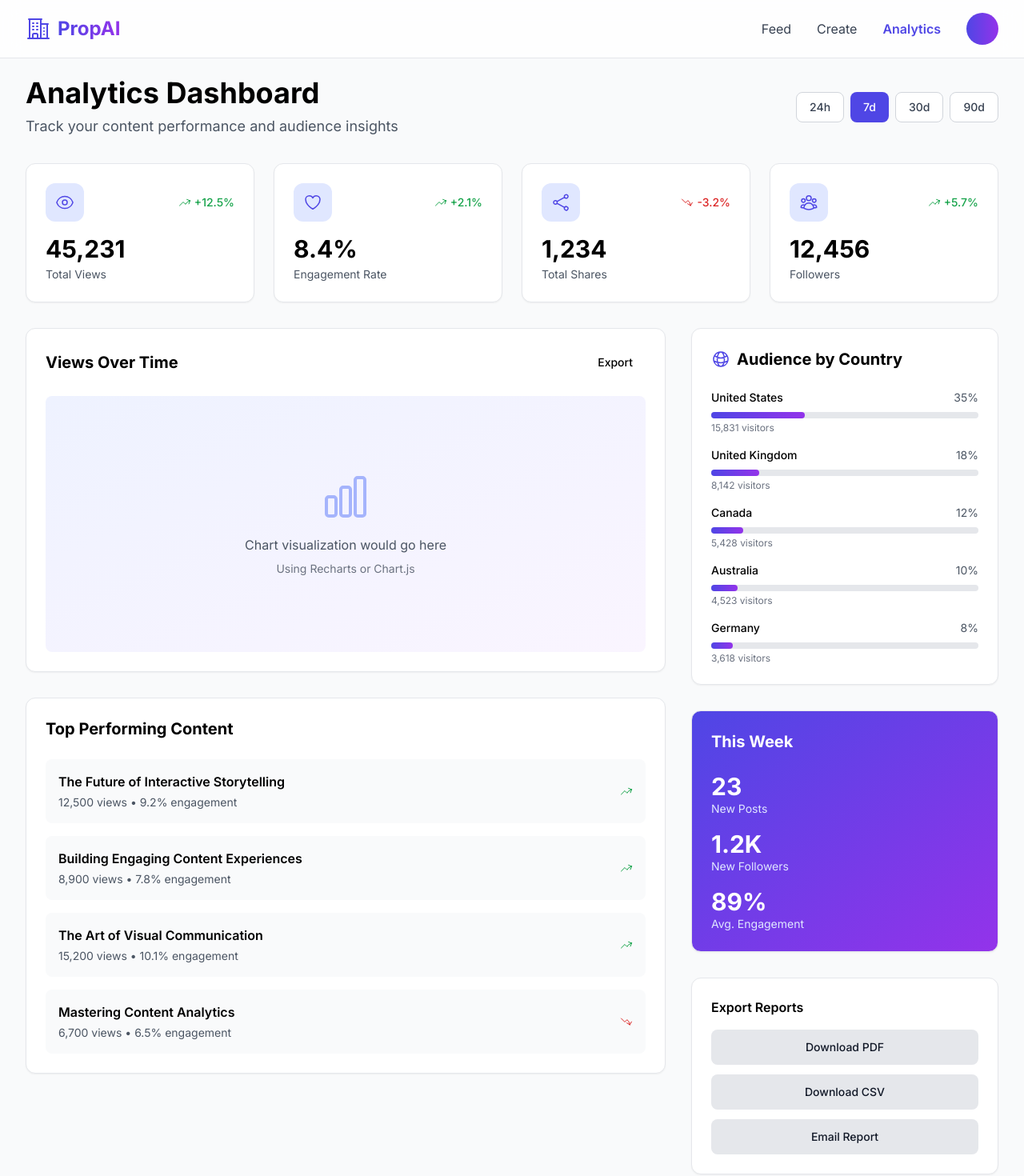
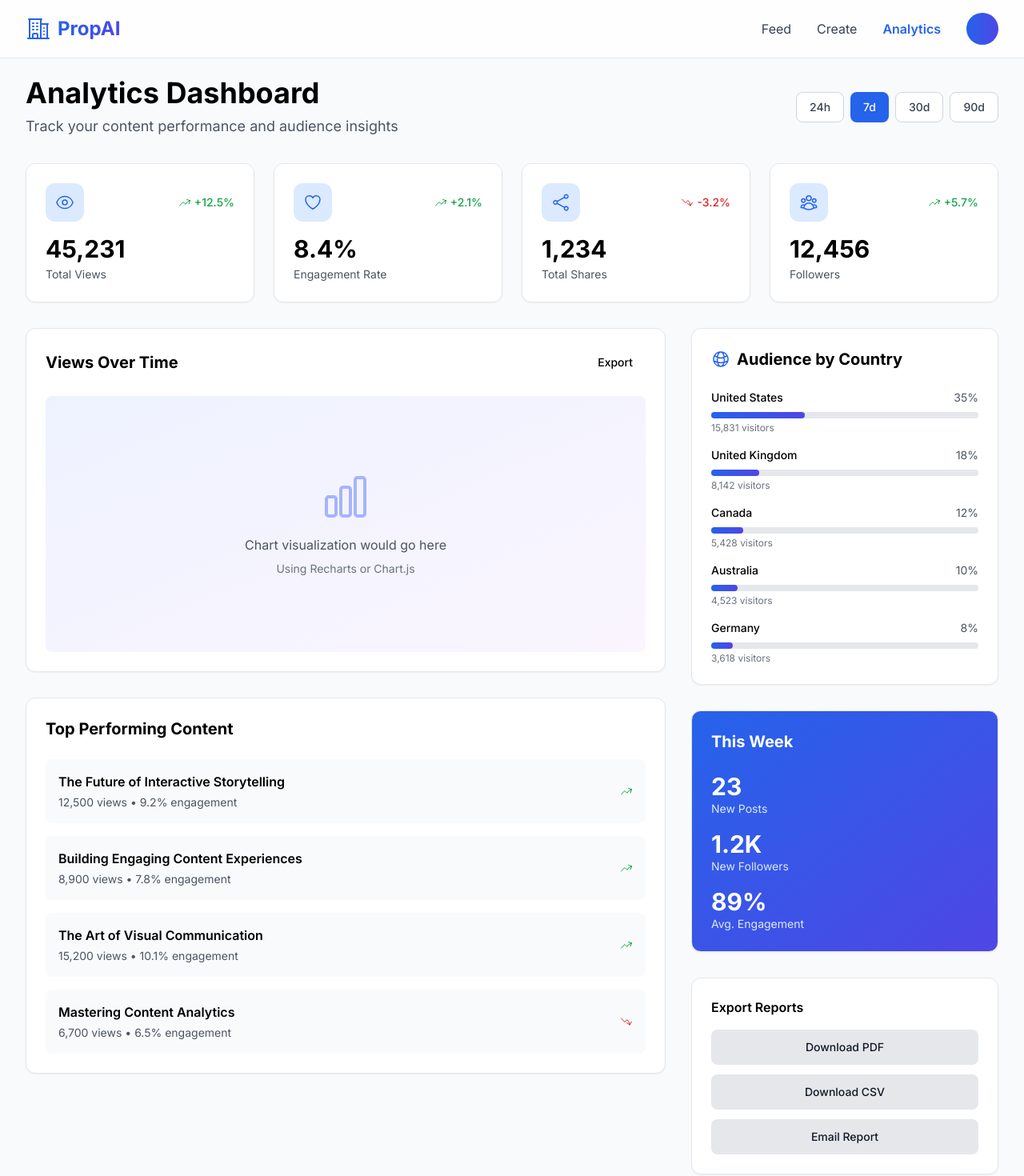
Before and after one commit to mluk132/finance, a Next.js app: page /analytics in a window 1280 px wide. Shown: the top 1470 px of the page at 80% size. Built offline with nearby package versions, Linux system fonts and the light colour scheme.

Commit message:
fix: Correct PropAI colors from indigo to blue and fix icon imports

```diff
--- a/app/analytics/page.tsx
+++ b/app/analytics/page.tsx
@@ -3,7 +3,7 @@
 import { useState } from 'react'
 import Link from 'next/link'
 import {
-  SparklesIcon,
+  BuildingOffice2Icon,
   ChartBarIcon,
   EyeIcon,
   HeartIcon,
@@ -12,7 +12,7 @@ import {
   ArrowTrendingDownIcon,
   UserGroupIcon,
   GlobeAltIcon
-, BuildingOffice2Icon } from '@heroicons/react/24/outline'
+} from '@heroicons/react/24/outline'
 
 export default function AnalyticsPage() {
   const [timeRange, setTimeRange] = useState('7d')
@@ -46,22 +46,22 @@ export default function AnalyticsPage() {
         <div className="container-custom py-4">
           <div className="flex items-center justify-between">
             <Link href="/" className="flex items-center space-x-2">
-              <BuildingOffice2Icon className="h-8 w-8 text-indigo-600" />
-              <span className="text-2xl font-bold bg-gradient-to-r from-indigo-600 to-purple-600 bg-clip-text text-transparent">
+              <BuildingOffice2Icon className="h-8 w-8 text-blue-600" />
+              <span className="text-2xl font-bold bg-gradient-to-r from-blue-600 to-indigo-600 bg-clip-text text-transparent">
                 PropAI
               </span>
             </Link>
             <div className="hidden md:flex items-center space-x-8">
-              <Link href="/feed" className="text-gray-700 hover:text-indigo-600 transition-colors">
+              <Link href="/feed" className="text-gray-700 hover:text-blue-600 transition-colors">
                 Feed
               </Link>
-              <Link href="/create" className="text-gray-700 hover:text-indigo-600 transition-colors">
+              <Link href="/create" className="text-gray-700 hover:text-blue-600 transition-colors">
                 Create
               </Link>
-              <Link href="/analytics" className="text-indigo-600 font-semibold">
+              <Link href="/analytics" className="text-blue-600 font-semibold">
                 Analytics
               </Link>
-              <div className="w-10 h-10 rounded-full bg-gradient-to-r from-indigo-600 to-purple-600 cursor-pointer"></div>
+              <div className="w-10 h-10 rounded-full bg-gradient-to-r from-blue-600 to-indigo-600 cursor-pointer"></div>
             </div>
           </div>
         </div>
@@ -82,7 +82,7 @@ export default function AnalyticsPage() {
                   onClick={() => setTimeRange(range)}
                   className={`px-4 py-2 rounded-lg text-sm font-medium transition-colors ${
                     timeRange === range
-                      ? 'bg-indigo-600 text-white'
+                      ? 'bg-blue-600 text-white'
                       : 'bg-white text-gray-700 hover:bg-gray-100 border border-gray-300'
                   }`}
                 >
@@ -97,8 +97,8 @@ export default function AnalyticsPage() {
             {stats.map((stat, index) => (
               <div key={index} className="card p-6 hover-lift animate-fade-in" style={{ animationDelay: `${index * 0.1}s` }}>
                 <div className="flex items-center justify-between mb-4">
-                  <div className="w-12 h-12 rounded-xl bg-indigo-100 flex items-center justify-center">
-                    <stat.icon className="h-6 w-6 text-indigo-600" />
+                  <div className="w-12 h-12 rounded-xl bg-blue-100 flex items-center justify-center">
+                    <stat.icon className="h-6 w-6 text-blue-600" />
                   </div>
                   <div className={`flex items-center gap-1 text-sm font-medium ${
                     stat.trend === 'up' ? 'text-green-600' : 'text-red-600'
@@ -167,7 +167,7 @@ export default function AnalyticsPage() {
               {/* Audience Demographics */}
               <div className="card p-6">
                 <div className="flex items-center gap-2 mb-6">
-                  <GlobeAltIcon className="h-6 w-6 text-indigo-600" />
+                  <GlobeAltIcon className="h-6 w-6 text-blue-600" />
                   <h3 className="text-xl font-bold">Audience by Country</h3>
                 </div>
                 <div className="space-y-4">
@@ -179,7 +179,7 @@ export default function AnalyticsPage() {
                       </div>
                       <div className="w-full bg-gray-200 rounded-full h-2">
                         <div
-                          className="bg-gradient-to-r from-indigo-600 to-purple-600 h-2 rounded-full transition-all duration-500"
+                          className="bg-gradient-to-r from-blue-600 to-indigo-600 h-2 rounded-full transition-all duration-500"
                           style={{ width: `${item.percentage}%` }}
                         ></div>
                       </div>
@@ -192,20 +192,20 @@ export default function AnalyticsPage() {
               </div>
 
               {/* Quick Stats */}
-              <div className="card p-6 bg-gradient-to-br from-indigo-600 to-purple-600 text-white">
+              <div className="card p-6 bg-gradient-to-br from-blue-600 to-indigo-600 text-white">
                 <h3 className="text-xl font-bold mb-6">This Week</h3>
                 <div className="space-y-4">
                   <div>
                     <div className="text-3xl font-bold">23</div>
-                    <div className="text-indigo-100 text-sm">New Posts</div>
+                    <div className="text-blue-100 text-sm">New Posts</div>
                   </div>
                   <div>
                     <div className="text-3xl font-bold">1.2K</div>
-                    <div className="text-indigo-100 text-sm">New Followers</div>
+                    <div className="text-blue-100 text-sm">New Followers</div>
                   </div>
                   <div>
                     <div className="text-3xl font-bold">89%</div>
-                    <div className="text-indigo-100 text-sm">Avg. Engagement</div>
+                    <div className="text-blue-100 text-sm">Avg. Engagement</div>
                   </div>
                 </div>
               </div>
--- a/app/create/page.tsx
+++ b/app/create/page.tsx
@@ -38,22 +38,22 @@ export default function CreatePage() {
         <div className="container-custom py-4">
           <div className="flex items-center justify-between">
             <Link href="/" className="flex items-center space-x-2">
-              <BuildingOffice2Icon className="h-8 w-8 text-indigo-600" />
-              <span className="text-2xl font-bold bg-gradient-to-r from-indigo-600 to-purple-600 bg-clip-text text-transparent">
+              <BuildingOffice2Icon className="h-8 w-8 text-blue-600" />
+              <span className="text-2xl font-bold bg-gradient-to-r from-blue-600 to-indigo-600 bg-clip-text text-transparent">
                 PropAI
               </span>
             </Link>
             <div className="hidden md:flex items-center space-x-8">
-              <Link href="/feed" className="text-gray-700 hover:text-indigo-600 transition-colors">
+              <Link href="/feed" className="text-gray-700 hover:text-blue-600 transition-colors">
                 Feed
               </Link>
-              <Link href="/create" className="text-indigo-600 font-semibold">
+              <Link href="/create" className="text-blue-600 font-semibold">
                 Create
               </Link>
-              <Link href="/analytics" className="text-gray-700 hover:text-indigo-600 transition-colors">
+              <Link href="/analytics" className="text-gray-700 hover:text-blue-600 transition-colors">
                 Analytics
               </Link>
-              <div className="w-10 h-10 rounded-full bg-gradient-to-r from-indigo-600 to-purple-600 cursor-pointer"></div>
+              <div className="w-10 h-10 rounded-full bg-gradient-to-r from-blue-600 to-indigo-600 cursor-pointer"></div>
             </div>
           </div>
         </div>
@@ -137,7 +137,7 @@ export default function CreatePage() {
                   {tags.map((tag) => (
                     <span
                       key={tag}
-                      className="px-3 py-1 bg-indigo-100 text-indigo-700 rounded-full text-sm font-medium flex items-center gap-2"
+                      className="px-3 py-1 bg-blue-100 text-indigo-700 rounded-full text-sm font-medium flex items-center gap-2"
                     >
                       #{tag}
                       <button
@@ -231,7 +231,7 @@ export default function CreatePage() {
               {/* Tips */}
               <div className="card p-6 bg-gradient-to-br from-indigo-50 to-purple-50 border-indigo-200">
                 <h3 className="font-semibold mb-2 flex items-center gap-2">
-                  <SparklesIcon className="h-5 w-5 text-indigo-600" />
+                  <SparklesIcon className="h-5 w-5 text-blue-600" />
                   Pro Tips
                 </h3>
                 <ul className="text-sm text-gray-700 space-y-2">
--- a/app/profile/page.tsx
+++ b/app/profile/page.tsx
@@ -112,9 +112,9 @@ export default function ProfilePage() {
             <div className="card p-6 hover-lift">
               <div className="flex items-center justify-between mb-2">
                 <span className="text-gray-600">Monthly Savings</span>
-                <CurrencyDollarIcon className="h-5 w-5 text-indigo-600" />
+                <CurrencyDollarIcon className="h-5 w-5 text-blue-600" />
               </div>
-              <div className="text-3xl font-bold text-indigo-600">${stats.monthlySavings.toLocaleString()}</div>
+              <div className="text-3xl font-bold text-blue-600">${stats.monthlySavings.toLocaleString()}</div>
               <div className="text-sm text-gray-500 mt-1">This month</div>
             </div>
             <div className="card p-6 hover-lift">
@@ -182,9 +182,9 @@ export default function ProfilePage() {
                       <span className="font-medium">Add Expense</span>
                     </div>
                   </Link>
-                  <Link href="/budget" className="block p-3 bg-indigo-50 rounded-lg hover:bg-indigo-100 transition-colors">
+                  <Link href="/budget" className="block p-3 bg-indigo-50 rounded-lg hover:bg-blue-100 transition-colors">
                     <div className="flex items-center gap-3">
-                      <ChartPieIcon className="h-5 w-5 text-indigo-600" />
+                      <ChartPieIcon className="h-5 w-5 text-blue-600" />
                       <span className="font-medium">View Budget</span>
                     </div>
                   </Link>
@@ -216,7 +216,7 @@ export default function ProfilePage() {
                       <span className="text-sm text-gray-600">40%</span>
                     </div>
                     <div className="w-full bg-gray-200 rounded-full h-2">
-                      <div className="bg-indigo-600 h-2 rounded-full" style={{ width: '40%' }}></div>
+                      <div className="bg-blue-600 h-2 rounded-full" style={{ width: '40%' }}></div>
                     </div>
                     <div className="text-sm text-gray-600 mt-1">$2,000 / $5,000</div>
                   </div>
--- a/app/settings/page.tsx
+++ b/app/settings/page.tsx
@@ -32,7 +32,7 @@ export default function SettingsPage() {
             </Link>
 
             <Link href="/settings/notifications" className="card p-6 hover-lift cursor-pointer">
-              <BellIcon className="h-8 w-8 text-indigo-600 mb-3" />
+              <BellIcon className="h-8 w-8 text-blue-600 mb-3" />
               <h3 className="text-xl font-bold mb-2">Notifications</h3>
               <p className="text-gray-600">Manage bill reminders and alerts</p>
             </Link>
```
Also changed, not shown: app/feed/page.tsx (+9 -9 lines).
